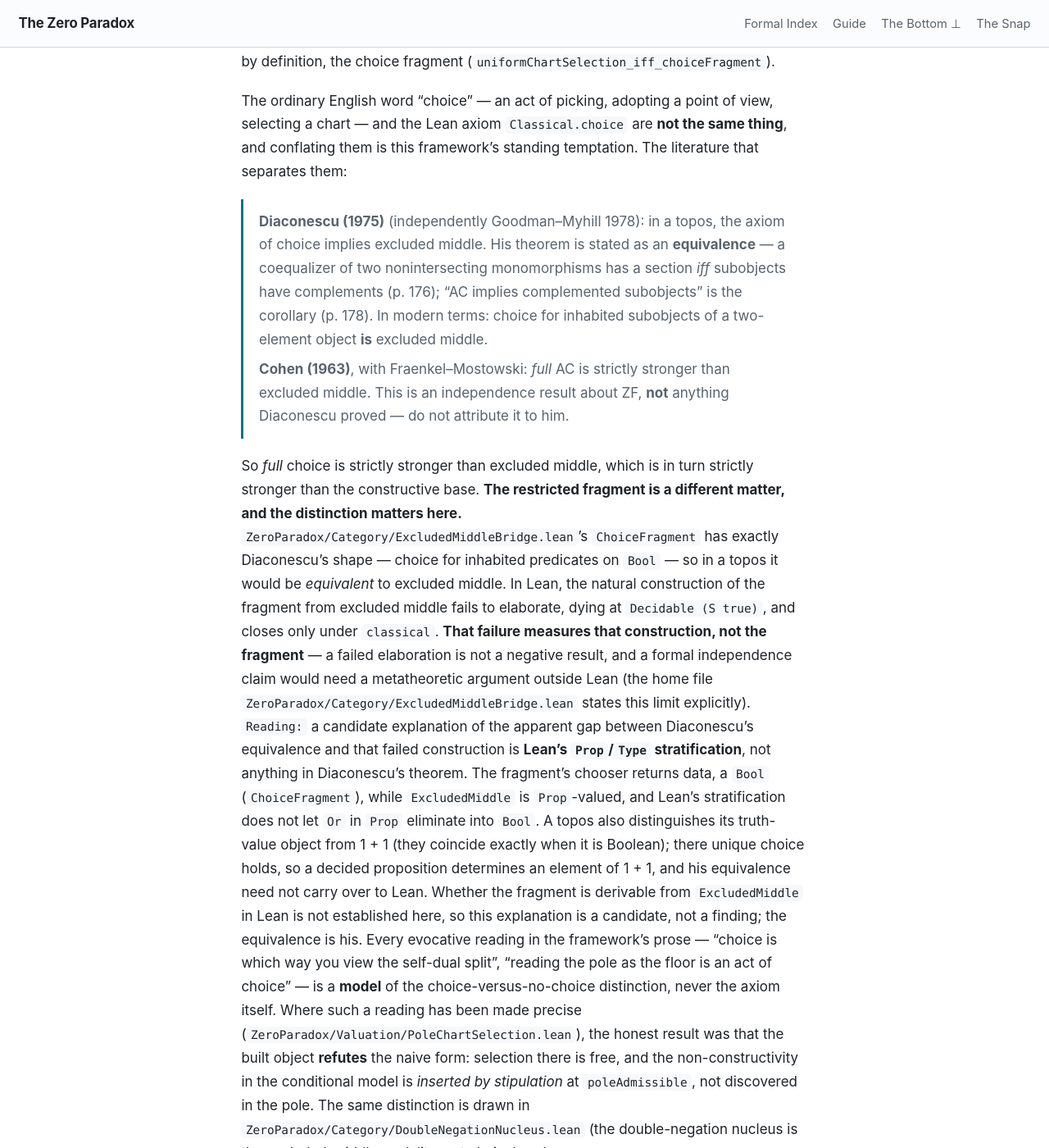
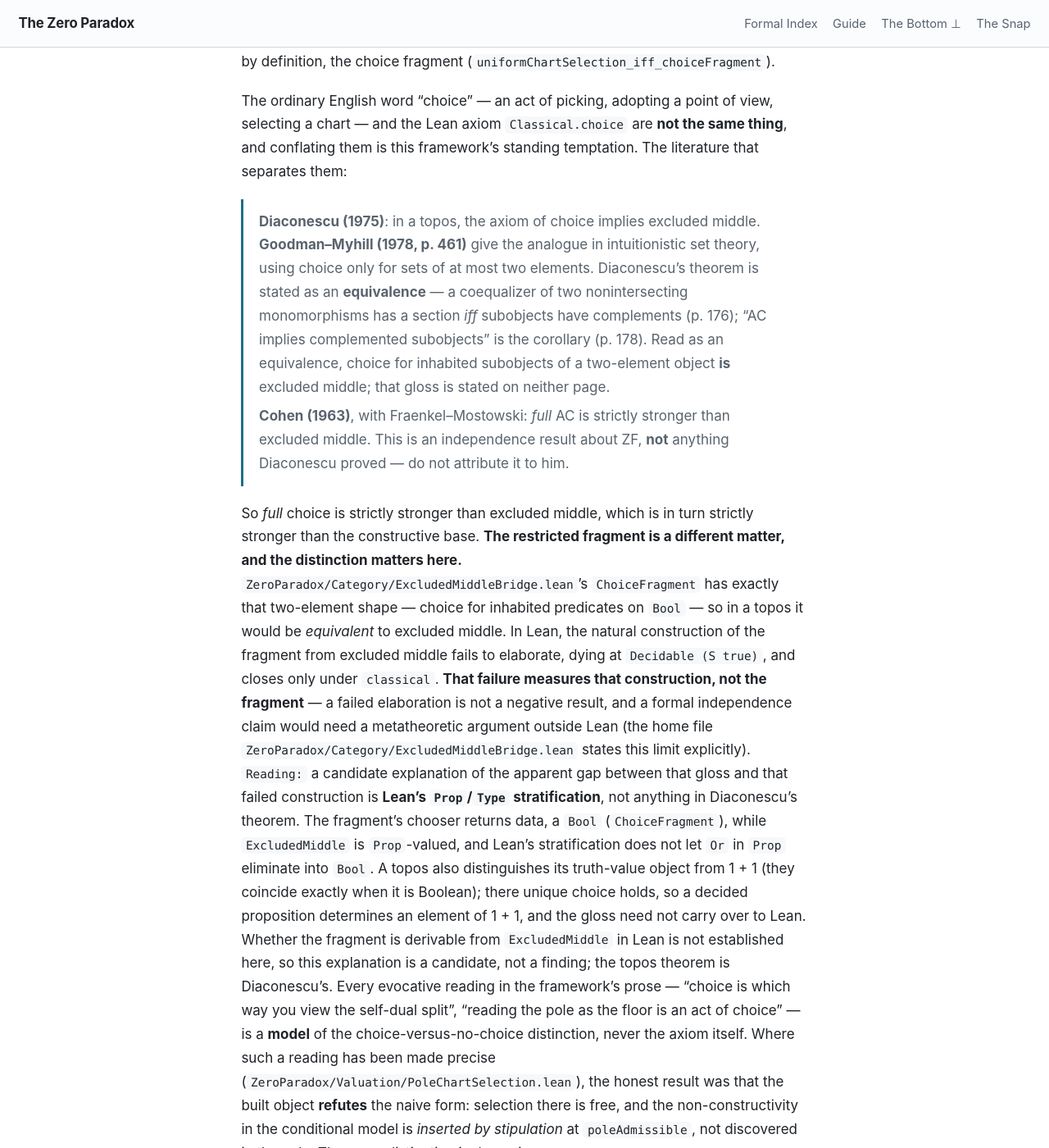
Before and after one commit to timbrigham/ZeroParadox, a Jekyll site: the page built from ZeroParadox/Category/ChoiceCannotBe.md, in a window 1280 px wide and 1400 px high, scrolled down 724 px. Shown: the whole window at 82% size. Built offline with Jekyll 4.4.1, drawn with Linux system fonts in a browser that asks for light colours; our own code applies the rules of GitHub Pages for plain Markdown files.

Commit message:
Choice/EM and Kruskal citations: re-credit Goodman-Myhill, the Bool form and open induction
GM-1: "independently Goodman-Myhill" -> "adapted to intuitionistic set theory by" (GM p. 461 cites
Diaconescu and calls its result the analogue for intuitionistic set theory).
GM-2: ChoiceCannotBe.md no longer files Goodman-Myhill under "in a topos".
GM-3 and its claim family: the two-element restriction is credited to Goodman-Myhill p. 461, the
Bool two-predicate form to Lean core's Classical.em, and the two-element equivalence is marked as a
gloss stated on neither page; the Diaconescu theorem credit stays.
BRG-1/BRG-2: Kruskal.md open-induction aside cites Berger LICS 2004 (held) with locators.
ExcludedMiddleBridge.lean's long module doc moves verbatim (except the fixed sites) to a new
ride-along ExcludedMiddleBridge.md; the header keeps the Take and a three-line pointer.

Co-Authored-By: Claude Opus 5.5 (1M context) <noreply@anthropic.com>
Claude-Session: https://claude.ai/code/session_01DYrKY8CR8AeESMvjGVQtzA

```diff
--- a/ZeroParadox/Category/ChoiceCannotBe.md
+++ b/ZeroParadox/Category/ChoiceCannotBe.md
@@ -23,32 +23,33 @@ The ordinary English word "choice" — an act of picking, adopting a point of vi
 and the Lean axiom `Classical.choice` are **not the same thing**, and conflating them is this
 framework's standing temptation. The literature that separates them:
 
-> **Diaconescu (1975)** (independently Goodman–Myhill 1978): in a topos, the axiom of choice implies
-> excluded middle. His theorem is stated as an **equivalence** — a coequalizer of two nonintersecting
+> **Diaconescu (1975)**: in a topos, the axiom of choice implies excluded middle. **Goodman–Myhill
+> (1978, p. 461)** give the analogue in intuitionistic set theory, using choice only for sets of at most
+> two elements. Diaconescu's theorem is stated as an **equivalence** — a coequalizer of two nonintersecting
 > monomorphisms has a section *iff* subobjects have complements (p. 176); "AC implies complemented
-> subobjects" is the corollary (p. 178). In modern terms: choice for inhabited subobjects of a
-> two-element object **is** excluded middle.
+> subobjects" is the corollary (p. 178). Read as an equivalence, choice for inhabited subobjects of
+> a two-element object **is** excluded middle; that gloss is stated on neither page.
 >
 > **Cohen (1963)**, with Fraenkel–Mostowski: *full* AC is strictly stronger than excluded middle. This
 > is an independence result about ZF, **not** anything Diaconescu proved — do not attribute it to him.
 
 So *full* choice is strictly stronger than excluded middle, which is in turn strictly stronger than the
 constructive base. **The restricted fragment is a different matter, and the distinction matters here.**
-`ZeroParadox/Category/ExcludedMiddleBridge.lean`'s `ChoiceFragment` has exactly Diaconescu's shape — choice for inhabited
+`ZeroParadox/Category/ExcludedMiddleBridge.lean`'s `ChoiceFragment` has exactly that two-element shape — choice for inhabited
 predicates on `Bool` — so in a topos it would be *equivalent* to excluded middle. In Lean, the natural construction of the
 fragment from excluded middle fails to elaborate, dying at `Decidable (S true)`, and closes only under
 `classical`. **That failure measures that construction, not the fragment** — a failed elaboration is not
 a negative result, and a formal independence claim would
 need a metatheoretic argument outside Lean (the home file
 `ZeroParadox/Category/ExcludedMiddleBridge.lean` states this limit explicitly). `Reading:` a candidate
-explanation of the apparent gap between Diaconescu's equivalence and that failed construction is
+explanation of the apparent gap between that gloss and that failed construction is
 **Lean's `Prop`/`Type` stratification**, not anything in Diaconescu's theorem. The fragment's chooser
 returns data, a `Bool` (`ChoiceFragment`), while `ExcludedMiddle` is `Prop`-valued, and Lean's
 stratification does not let `Or` in `Prop` eliminate into `Bool`. A topos also distinguishes its
 truth-value object from 1 + 1 (they coincide exactly when it is Boolean); there unique choice holds, so
-a decided proposition determines an element of 1 + 1, and his equivalence need not carry over to Lean. Whether the fragment is derivable from `ExcludedMiddle` in
-Lean is not established here, so this explanation is a candidate, not a finding; the equivalence is
-his. Every evocative reading in the framework's prose — "choice is which way you view the
+a decided proposition determines an element of 1 + 1, and the gloss need not carry over to Lean. Whether the fragment is derivable from `ExcludedMiddle` in
+Lean is not established here, so this explanation is a candidate, not a finding; the topos theorem is
+Diaconescu's. Every evocative reading in the framework's prose — "choice is which way you view the
 self-dual split", "reading the pole as the floor is an act of choice" — is a **model** of the
 choice-versus-no-choice distinction, never the axiom itself. Where such a reading has been made precise
 (`ZeroParadox/Valuation/PoleChartSelection.lean`), the honest result was that the built object **refutes** the naive
```
Also changed, not shown: ZeroParadox/Category/ExcludedMiddleBridge.md (added, +77 -0 lines), ZeroParadox/Ordinal/Kruskal.md (+5 -1 lines), 2 other files.
